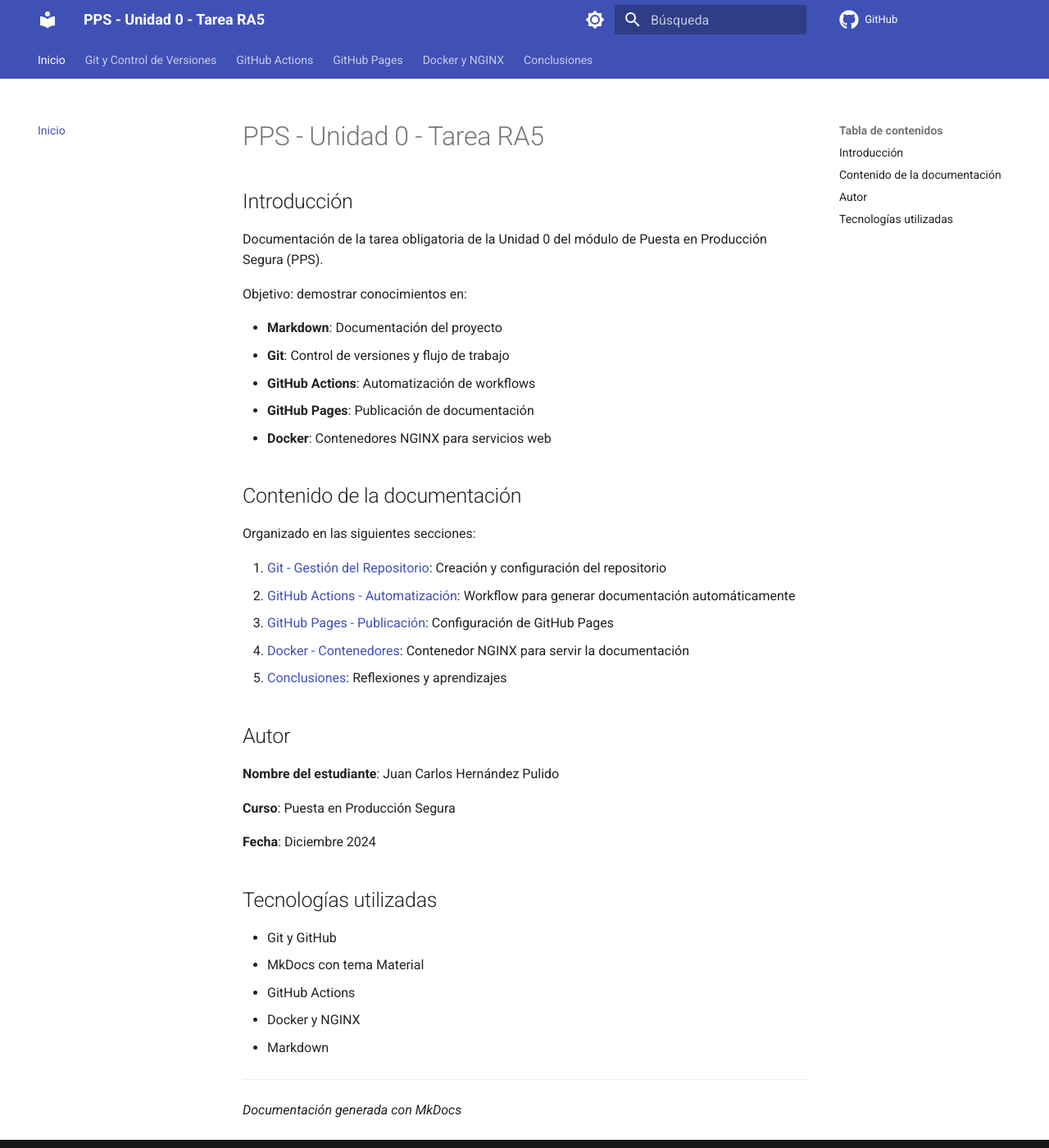
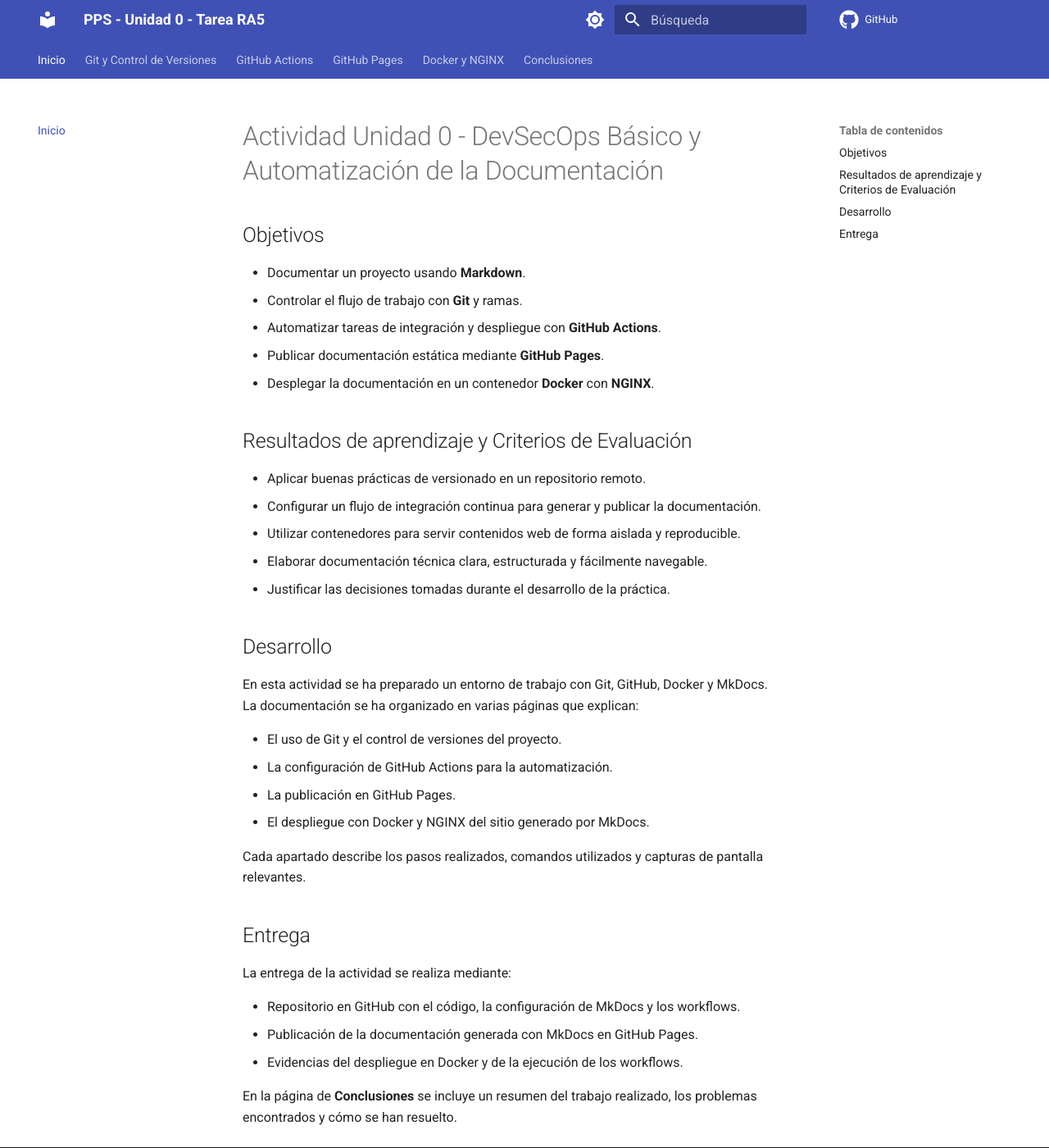
Before and after one commit to jc-jhernandez/PPSUnidad0-Tarea_Hernandez_Pulido_Juan_Carlos, an MkDocs documentation site: the page built from docs/index.md, in a window 1280 px wide and 1400 px high. Shown: the whole window at 82% size. Built offline with MkDocs 1.6.1 and Material for MkDocs 9.7.7, drawn with Linux system fonts in a browser that asks for light colours; comment, search, counter and statistics services are not loaded.

Commit message:
Fix index.md

```diff
--- a/docs/index.md
+++ b/docs/index.md
@@ -1,43 +1,39 @@
-# PPS - Unidad 0 - Tarea RA5
+# Actividad Unidad 0 - DevSecOps Básico y Automatización de la Documentación
 
-## Introducción
+## Objetivos
 
-Documentación de la tarea obligatoria de la Unidad 0 del módulo de Puesta en Producción Segura (PPS).
+- Documentar un proyecto usando **Markdown**.
+- Controlar el flujo de trabajo con **Git** y ramas.
+- Automatizar tareas de integración y despliegue con **GitHub Actions**.
+- Publicar documentación estática mediante **GitHub Pages**.
+- Desplegar la documentación en un contenedor **Docker** con **NGINX**.
 
-Objetivo: demostrar conocimientos en:
+## Resultados de aprendizaje y Criterios de Evaluación
 
-- **Markdown**: Documentación del proyecto
-- **Git**: Control de versiones y flujo de trabajo
-- **GitHub Actions**: Automatización de workflows
-- **GitHub Pages**: Publicación de documentación
-- **Docker**: Contenedores NGINX para servicios web
+- Aplicar buenas prácticas de versionado en un repositorio remoto.
+- Configurar un flujo de integración continua para generar y publicar la documentación.
+- Utilizar contenedores para servir contenidos web de forma aislada y reproducible.
+- Elaborar documentación técnica clara, estructurada y fácilmente navegable.
+- Justificar las decisiones tomadas durante el desarrollo de la práctica.
 
-## Contenido de la documentación
+## Desarrollo
 
-Organizado en las siguientes secciones:
+En esta actividad se ha preparado un entorno de trabajo con Git, GitHub, Docker y MkDocs.
+La documentación se ha organizado en varias páginas que explican:
 
-1. [Git - Gestión del Repositorio](git.md): Creación y configuración del repositorio
-2. [GitHub Actions - Automatización](gitActions.md): Workflow para generar documentación automáticamente
-3. [GitHub Pages - Publicación](gitPages.md): Configuración de GitHub Pages
-4. [Docker - Contenedores](docker.md): Contenedor NGINX para servir la documentación
-5. [Conclusiones](conclusiones.md): Reflexiones y aprendizajes
+- El uso de Git y el control de versiones del proyecto.
+- La configuración de GitHub Actions para la automatización.
+- La publicación en GitHub Pages.
+- El despliegue con Docker y NGINX del sitio generado por MkDocs.
 
-## Autor
+Cada apartado describe los pasos realizados, comandos utilizados y capturas de pantalla relevantes.
 
-**Nombre del estudiante**: Juan Carlos Hernández Pulido
+## Entrega
 
-**Curso**: Puesta en Producción Segura
+La entrega de la actividad se realiza mediante:
 
-**Fecha**: Diciembre 2024
+- Repositorio en GitHub con el código, la configuración de MkDocs y los workflows.
+- Publicación de la documentación generada con MkDocs en GitHub Pages.
+- Evidencias del despliegue en Docker y de la ejecución de los workflows.
 
-## Tecnologías utilizadas
-
-- Git y GitHub
-- MkDocs con tema Material
-- GitHub Actions
-- Docker y NGINX
-- Markdown
-
----
-
-*Documentación generada con MkDocs*
+En la página de **Conclusiones** se incluye un resumen del trabajo realizado, los problemas encontrados y cómo se han resuelto.
```
